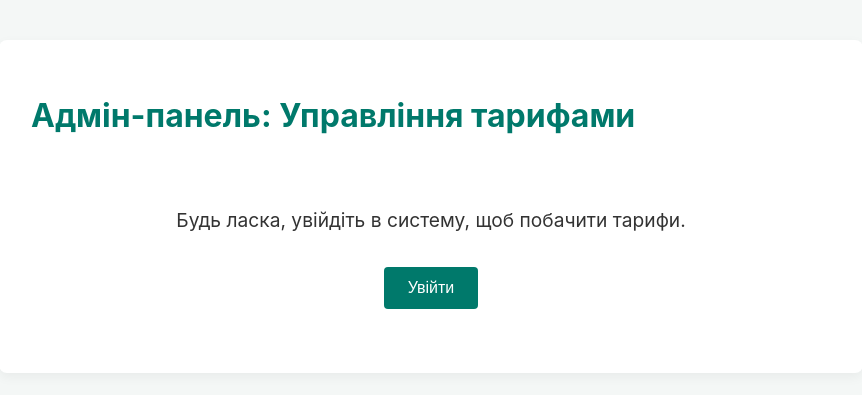
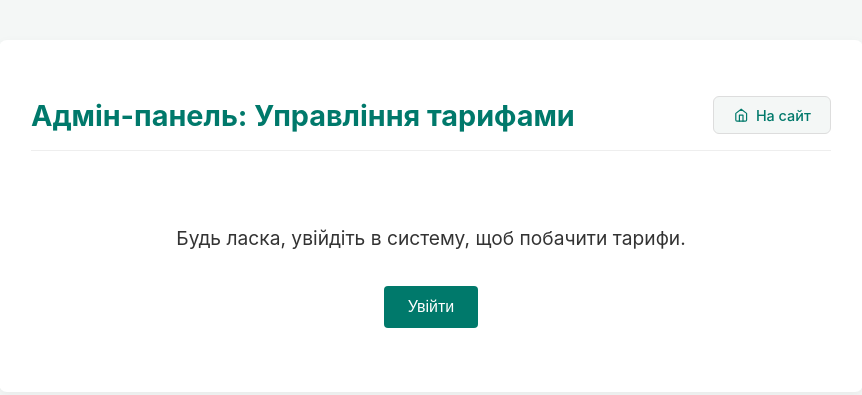
Before and after one commit to AnatoliiMikhov/it-calc, a website: page admin.html in a window 1280 px wide. Shown: the whole page, without its empty margins (209-1071 px from the left). Drawn offline with Linux system fonts and the light colour scheme.

Commit message:
refactor: improve admin panel and footer UI

```diff
--- a/admin.html
+++ b/admin.html
@@ -11,7 +11,14 @@
 <body>
     <div class="container">
         <div data-netlify-identity-menu></div>
+
+    <div class="header-container">
         <h1>Адмін-панель: Управління тарифами</h1>
+        <a href="/" class="back-to-site-link">
+            <svg xmlns="http://www.w3.org/2000/svg" width="16" height="16" viewBox="0 0 24 24" fill="none" stroke="currentColor" stroke-width="2" stroke-linecap="round" stroke-linejoin="round"><path d="M3 9l9-7 9 7v11a2 2 0 0 1-2 2H5a2 2 0 0 1-2-2z"></path><polyline points="9 22 9 12 15 12 15 22"></polyline></svg>
+            <span>На сайт</span>
+        </a>
+    </div>
 
         <div id="auth-message">
             <p>Будь ласка, увійдіть в систему, щоб побачити тарифи.</p>
--- a/css/admin.css
+++ b/css/admin.css
@@ -121,3 +121,45 @@ button:hover {
 [data-netlify-identity-menu] li:has(a):hover {
     background-color: #b2dfdb;
 }
+
+/* --- Оновлені стилі для заголовка та кнопки "назад" --- */
+.header-container {
+    display: flex;
+    justify-content: space-between;
+    align-items: center;
+    border-bottom: 1px solid #eee;
+    padding-bottom: 1rem;
+    margin-bottom: 1.5rem;
+}
+
+.container h1 {
+    margin: 0;
+    font-size: 1.8rem; /* Трохи збільшимо заголовок для балансу */
+}
+
+.back-to-site-link {
+    display: inline-flex; /* Використовуємо flex для вирівнювання іконки і тексту */
+    align-items: center;
+    gap: 0.5rem;
+    padding: 0.6rem 1.2rem;
+    background-color: #f4f7f6;
+    border: 1px solid #ddd;
+    border-radius: 6px;
+    text-decoration: none;
+    color: #00796b;
+    font-weight: 500;
+    font-size: 0.9rem;
+    transition: all 0.2s ease;
+    white-space: nowrap;
+}
+
+.back-to-site-link:hover {
+    background-color: #e0f2f1;
+    border-color: #00796b;
+    color: #004d40;
+}
+
+.back-to-site-link svg {
+    width: 1em;
+    height: 1em;
+}
```
Also changed, not shown: css/main.css (+25 -0 lines), index.html (+4 -1 lines).
